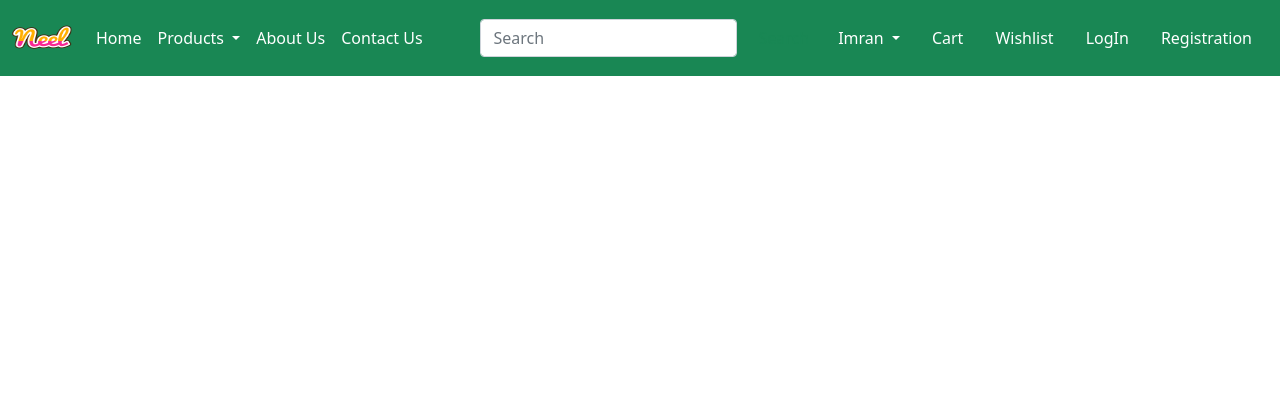
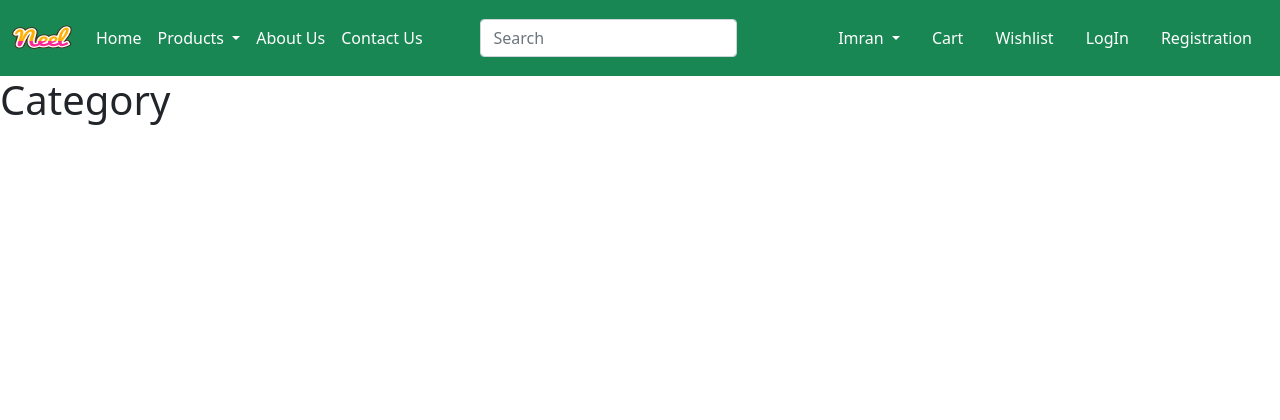
Before and after one commit to imuimuimran/ecommerce_website, a Django app: template ecom/ecom_app/templates/ecom_app/category.html in a window 1280 px wide. Shown: the top 420 px of the page. Run offline with Django 5.2, Linux system fonts and the light colour scheme; the template is opened without the code that fills it, so the values that code supplies are empty.

Commit message:
to display category page get function is done in views.py page and render it, also in urls.py page mention the path of CategoryView

```diff
--- a/ecom/ecom_app/templates/ecom_app/category.html
+++ b/ecom/ecom_app/templates/ecom_app/category.html
@@ -3,3 +3,7 @@
 {% block title %}
     Category
 {% endblock title %}
+
+{% block main-content %}
+    <h1>Category</h1>
+{% endblock main-content %}
--- a/ecom/ecom_app/urls.py
+++ b/ecom/ecom_app/urls.py
@@ -2,5 +2,6 @@ from django.urls import path
 from . import views
 
 urlpatterns = [
-    path("", views.home)
+    path("", views.home),
+    path("category/", views.CategoryView.as_view(), name="category"),
 ]
```
Also changed, not shown: ecom/ecom_app/views.py (+7 -0 lines).
